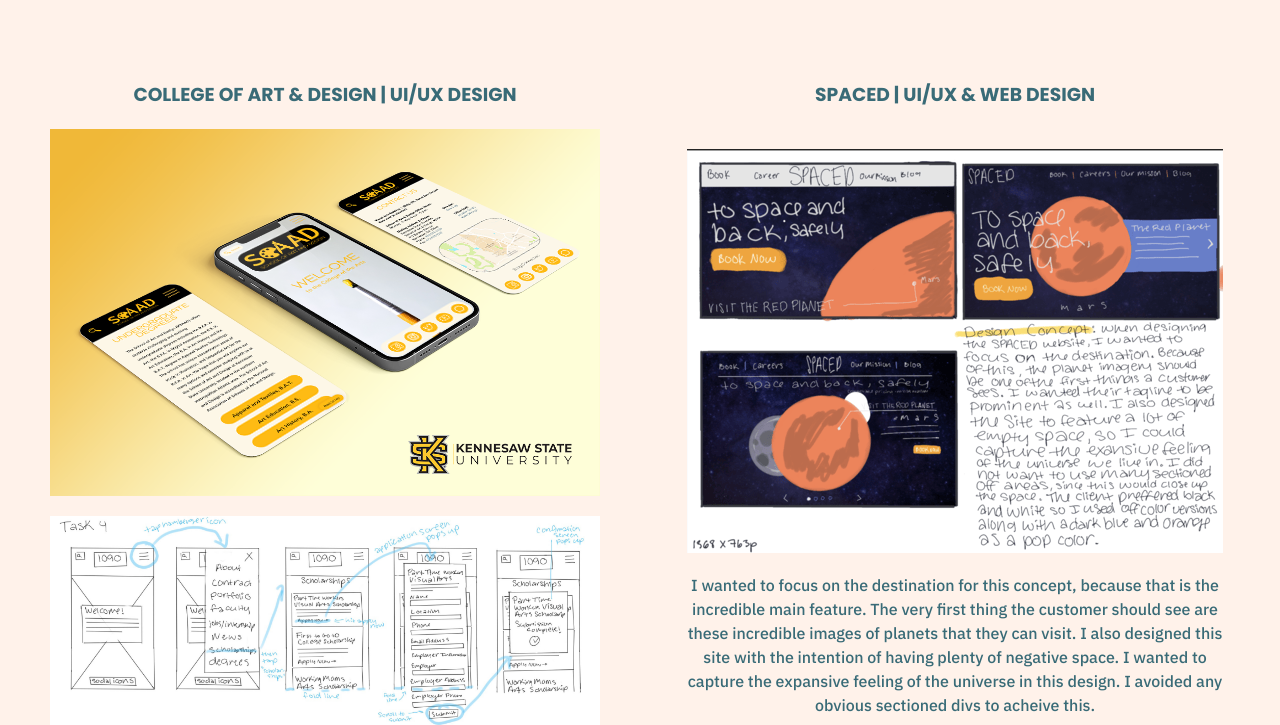
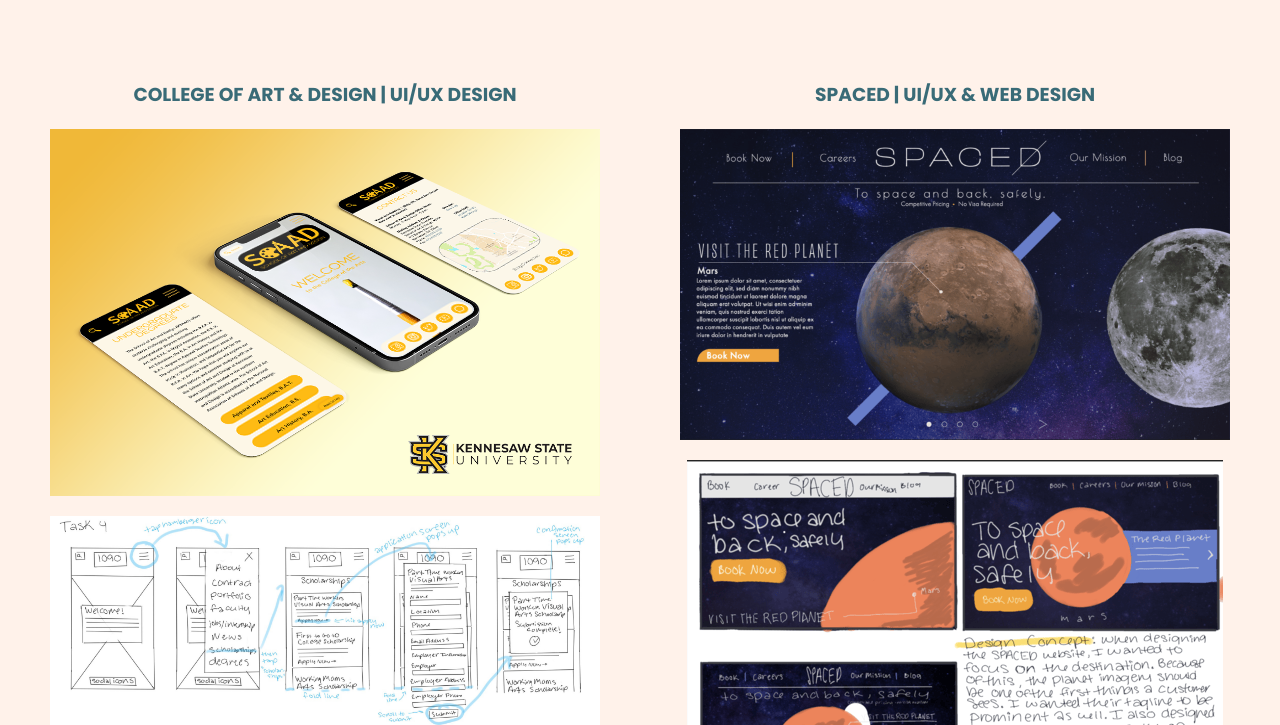
Before and after one commit to ashaforddesigns/portfolio, a plain HTML site: page index.html in a window 1280 px wide. Shown: the part 6180-6905 px from the top of the page. Drawn offline with Linux system fonts and the light colour scheme.

Commit message:
updated SPACED

```diff
--- a/index.html
+++ b/index.html
@@ -217,7 +217,7 @@
         <article class="product-design">
             <h3>SPACED | UI/UX & Web Design</h3>
             <div class="product-design-img">
-                <img src="" alt="">
+                <img src="/images/SPACED main image.png" alt="main image for spaced">
                 <img src="/images/Spaced design concept.png" alt="spaced design concept">
             </div>
 
```
